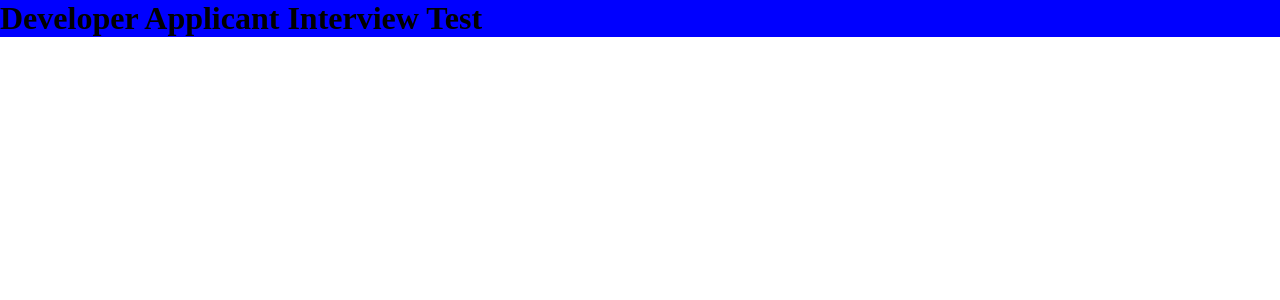
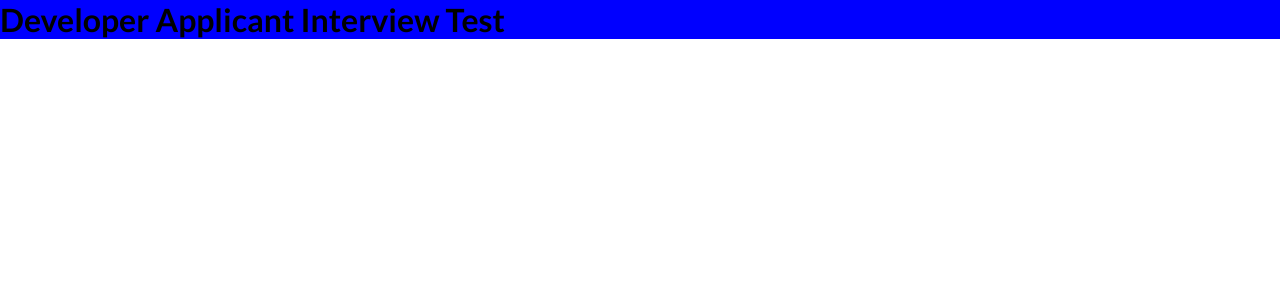
Before and after one commit to lausoffici/weather-challenge, a React app: page / in a window 1280 px wide. Shown: the top 300 px of the page. Built offline with nearby package versions, Linux system fonts and the light colour scheme.

Commit message:
add Lato font

```diff
--- a/public/index.html
+++ b/public/index.html
@@ -3,6 +3,8 @@
     <meta charset="UTF-8" />
     <meta name="viewport" content="width=device-width, initial-scale=1.0" />
     <title>Weather</title>
+    <link rel="preconnect" href="https://fonts.gstatic.com">
+    <link href="https://fonts.googleapis.com/css2?family=Lato:wght@100;300;400;700;900&display=swap" rel="stylesheet">
   </head>
   <body>
     <div id="root"></div>
--- a/src/styles/globalStyles.ts
+++ b/src/styles/globalStyles.ts
@@ -9,6 +9,7 @@ const GlobalStyle = createGlobalStyle`
     -webkit-font-smoothing: antialiased;
     -moz-osx-font-smoothing: grayscale;
     background: var(--background);
+    font-family: 'Lato', sans-serif;
   }
 
   a {
```
